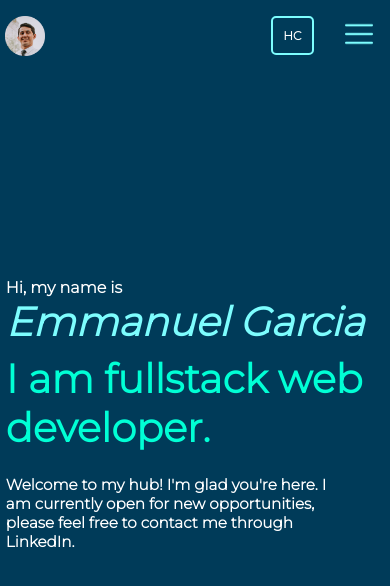
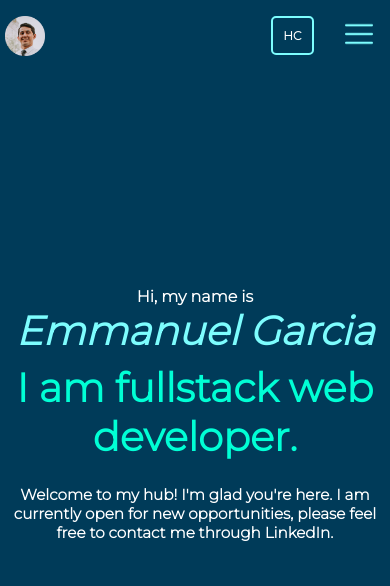
Before and after one commit to emmanuel-a-g/myPage, a Next.js app: page / in a window 390 px wide. Shown: the top 586 px of the page. Built offline with nearby package versions, Linux system fonts and the light colour scheme.

Commit message:
align text center intro

```diff
--- a/components/home/navigation.module.css
+++ b/components/home/navigation.module.css
@@ -48,7 +48,7 @@
   /* box-shadow: 2px 4px 27px -10px var(--color-light); */
 }
 #specialSpan {
-  background-color: var(--color-batman);
+  background-color: unset;
   width: 100%;
   text-align: center;
   border: none;
--- a/components/sections/intro.module.css
+++ b/components/sections/intro.module.css
@@ -39,6 +39,14 @@
     font-size: .95rem;
   }
 }
+@media only screen and (max-width: 500px) {
+  .introMe {
+    text-align: center;
+  }
+  .text {
+    width: 100%;
+  }
+}
 @media only screen and  (max-height: 550px) {
   .name {
     font-size: 2.0rem;
```
